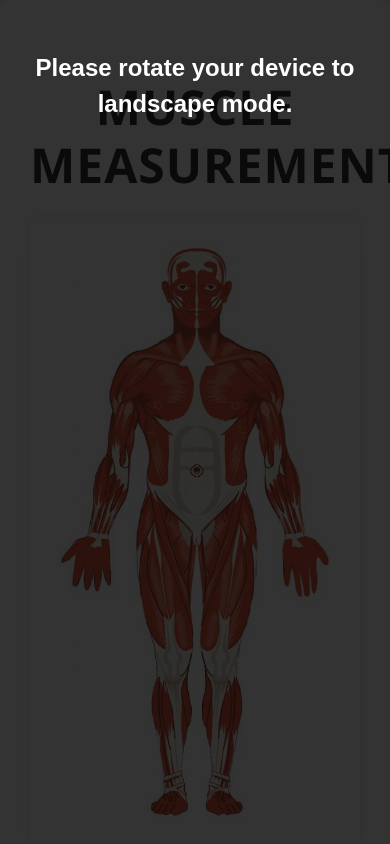
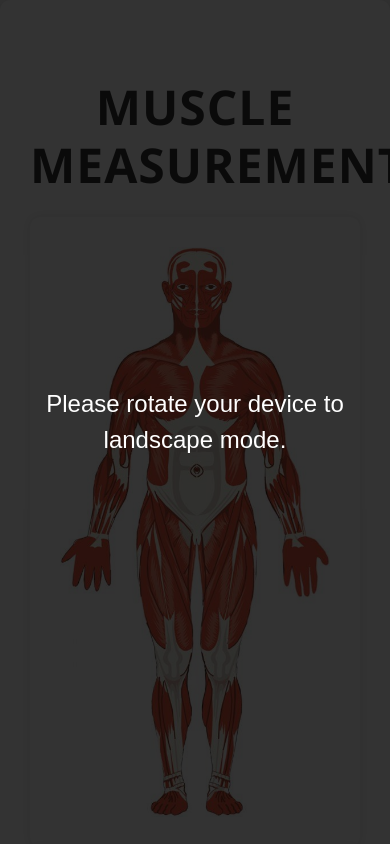
Before and after one commit to Bropaine/MuscleMeasurementTracker, a plain HTML site: page index.html in a window 390 px wide. Shown: the top 844 px of the page. Drawn offline with nearby package versions, Linux system fonts and the light colour scheme.

Commit message:
update css for mobile

```diff
--- a/scripts/script.js
+++ b/scripts/script.js
@@ -34,16 +34,13 @@ $(document).ready(function () {
         localStorage.setItem("measurements", JSON.stringify(measurements));
     }
 
-    // Check if the device is in landscape mode
-function isLandscape() {
-    return window.innerWidth > window.innerHeight;
-  }
-
-  // Show the warning message if the device is in portrait mode
-  if (!isLandscape()) {
-    var warning = document.getElementById("landscape-warning");
-    warning.style.display = "block";
-  }
+    window.addEventListener('orientationchange', function() {
+        if (window.innerHeight > window.innerWidth && window.innerWidth < 769) {
+          document.getElementById('landscape-warning').style.display = 'flex';
+        } else {
+          document.getElementById('landscape-warning').style.display = 'none';
+        }
+      });
 
 
     function getRadialChartData() {
--- a/style.css
+++ b/style.css
@@ -429,38 +429,25 @@ span.red {
     background-color: #007bff;
     color: #fff;
 }
+@media only screen and (max-width: 768px) {
+    /* Add styles for smaller screens */
     #landscape-warning {
-    display: none;
       position: fixed;
       top: 0;
       left: 0;
       width: 100%;
       height: 100%;
-    background-color: #fff;
+      background-color: rgba(0,0,0,0.8);
+      display: flex;
+      justify-content: center;
+      align-items: center;
       z-index: 9999;
-  }
-
-  #landscape-warning {
-    display: none;
-    position: fixed;
-    top: 0;
-    left: 0;
-    width: 100%;
-    height: 100%;
-    background-color: rgba(0, 0, 0, 0.8);
-    z-index: 999;
-    text-align: center;
-    padding-top: 50px;
     }
 
     #landscape-warning p {
       color: #fff;
       font-size: 24px;
-    font-weight: bold;
-  }
-
-  @media only screen and (orientation: landscape) {
-    #landscape-warning {
-      display: none;
+      text-align: center;
+      margin: 0 20px;
     }
   }
```
Lines whose indentation alone changed are shown as unchanged.
